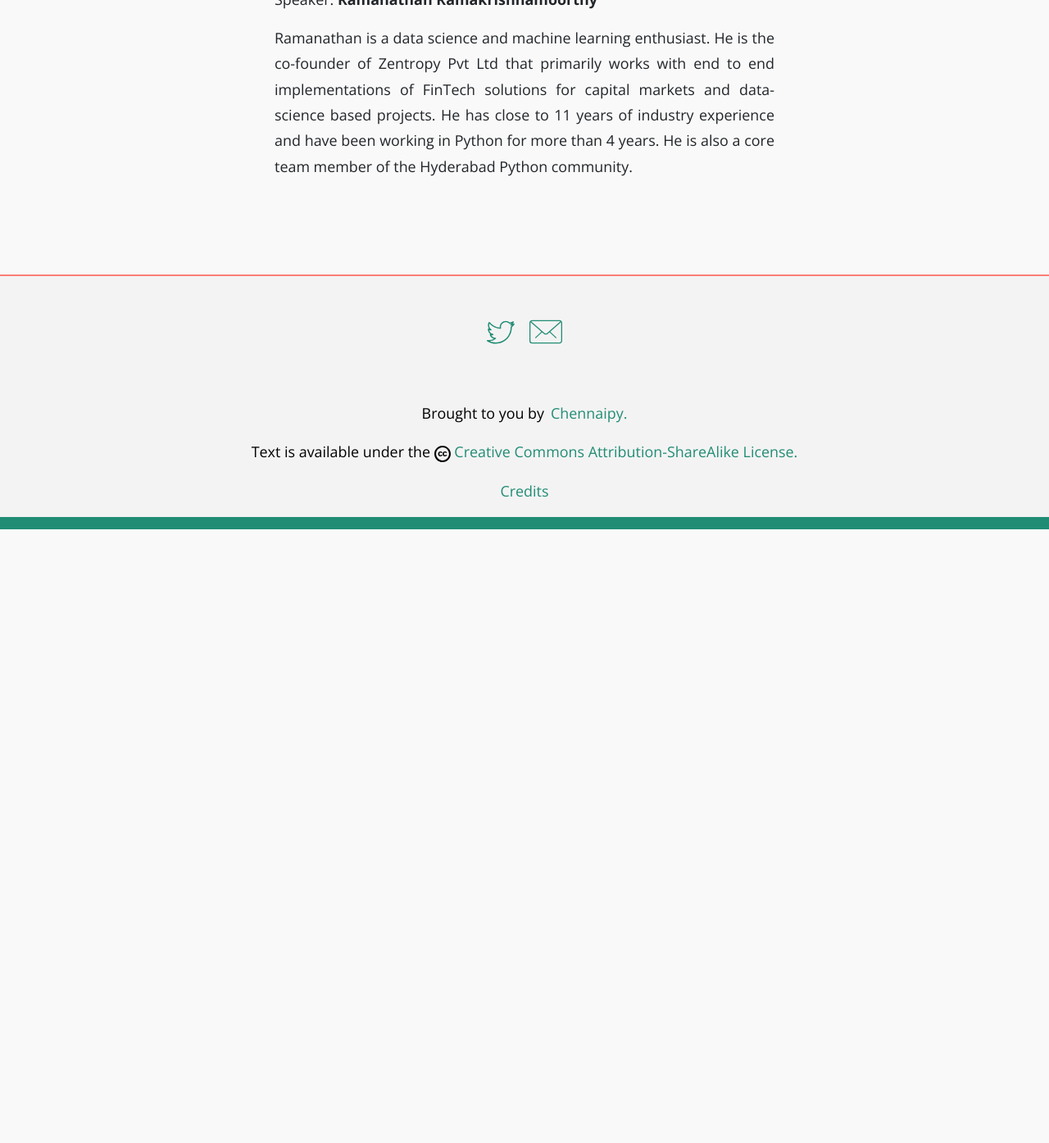
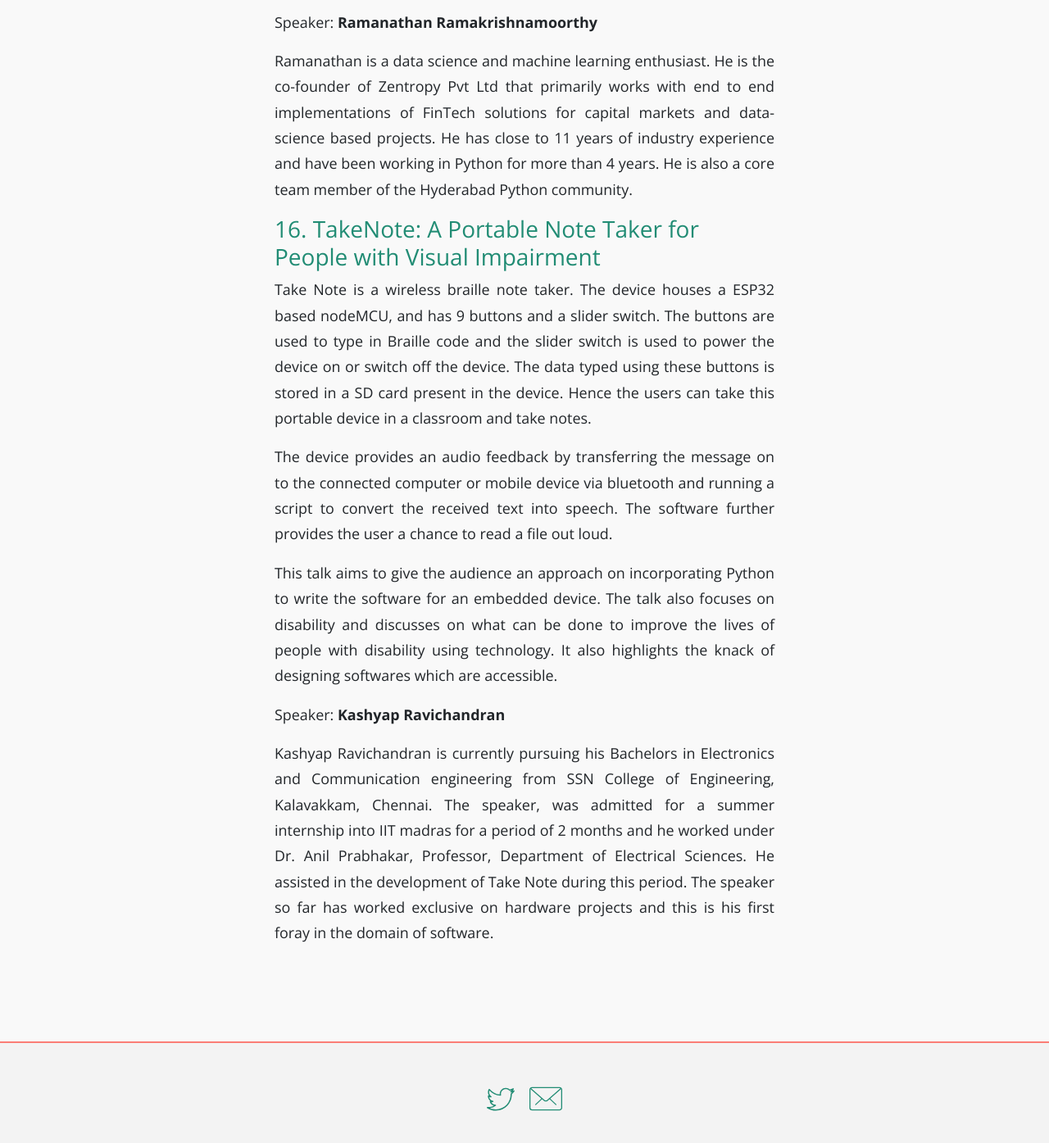
Before and after one commit to PySangamam/website, a Jekyll site: the page built from _posts/2018-08-11-talk-list.md, in a window 1280 px wide and 1400 px high, scrolled down 11056 px. Shown: the top 1395 px of the window at 82% size. Built offline with Jekyll 4.4.1, drawn with Linux system fonts in a browser that asks for light colours; before the commit the page ends 11702 px from its top, so only the background shows below that; some of the changed text lies outside the part shown.

Commit message:
Adding the 16th talk.

```diff
--- a/_posts/2018-08-11-talk-list.md
+++ b/_posts/2018-08-11-talk-list.md
@@ -30,6 +30,7 @@ Here's the list of talks we have finalized for the conference.
    13. Pandas - Data Transformational Data Structure Patterns and Challenges
    14. Generators Explained
    15. 3.6 <= Dataclasses >= 3.7
+   16. TakeNote: A Portable Note Taker for People with Visual Impairment
 
 ## Talk Details
 
@@ -412,3 +413,34 @@ end implementations of FinTech solutions for capital markets and
 data-science based projects. He has close to 11 years of industry
 experience and have been working in Python for more than 4 years. He
 is also a core team member of the Hyderabad Python community.
+
+### 16. TakeNote: A Portable Note Taker for People with Visual Impairment
+
+Take Note is a wireless braille note taker. The device houses a ESP32
+based nodeMCU, and has 9 buttons and a slider switch. The buttons are
+used to type in Braille code and the slider switch is used to power
+the device on or switch off the device. The data typed using these
+buttons is stored in a SD card present in the device. Hence the users
+can take this portable device in a classroom and take notes.
+
+The device provides an audio feedback by transferring the message on
+to the connected computer or mobile device via bluetooth and running a
+script to convert the received text into speech. The software further
+provides the user a chance to read a file out loud.
+
+This talk aims to give the audience an approach on incorporating
+Python to write the software for an embedded device. The talk also
+focuses on disability and discusses on what can be done to improve the
+lives of people with disability using technology. It also highlights
+the knack of designing softwares which are accessible.
+
+Speaker: **Kashyap Ravichandran**
+
+Kashyap Ravichandran is currently pursuing his Bachelors in
+Electronics and Communication engineering from SSN College of
+Engineering, Kalavakkam, Chennai. The speaker, was admitted for a
+summer internship into IIT madras for a period of 2 months and he
+worked under Dr. Anil Prabhakar, Professor, Department of Electrical
+Sciences. He assisted in the development of Take Note during this
+period. The speaker so far has worked exclusive on hardware projects
+and this is his first foray in the domain of software.
```
